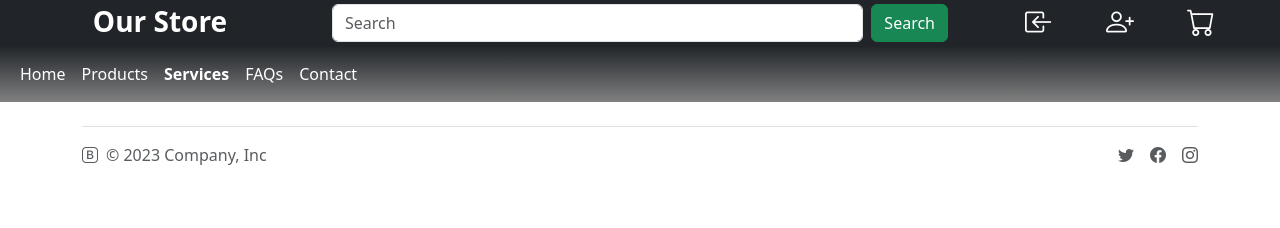
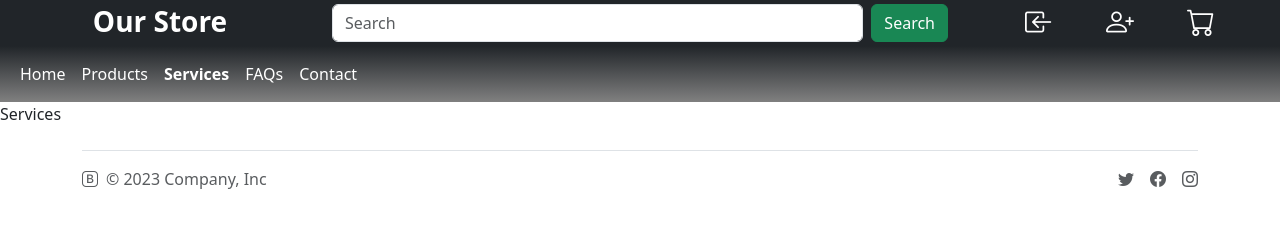
Before and after one commit to k1shor/BootstrapProject9_11-2023, a plain HTML site: page services.html in a window 1280 px wide. Drawn offline with nearby package versions, Linux system fonts and the light colour scheme.

Commit message:
Update services.html

```diff
--- a/services.html
+++ b/services.html
@@ -67,6 +67,7 @@
     <!-- Header END -->
 
     <!-- Main content Start -->
+    Services
     <!-- Main content END -->
 
     <!-- Footer Start -->
```
